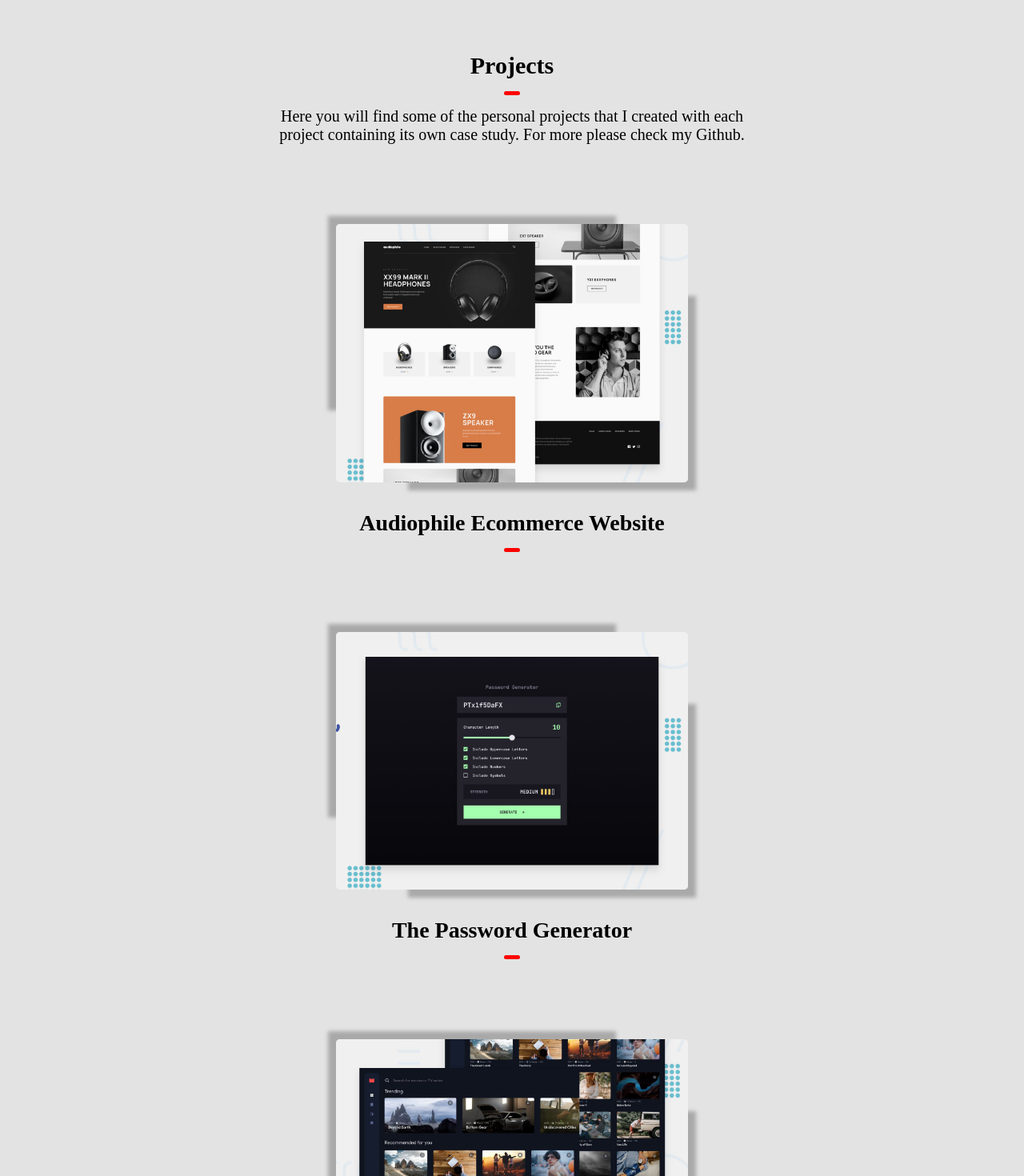
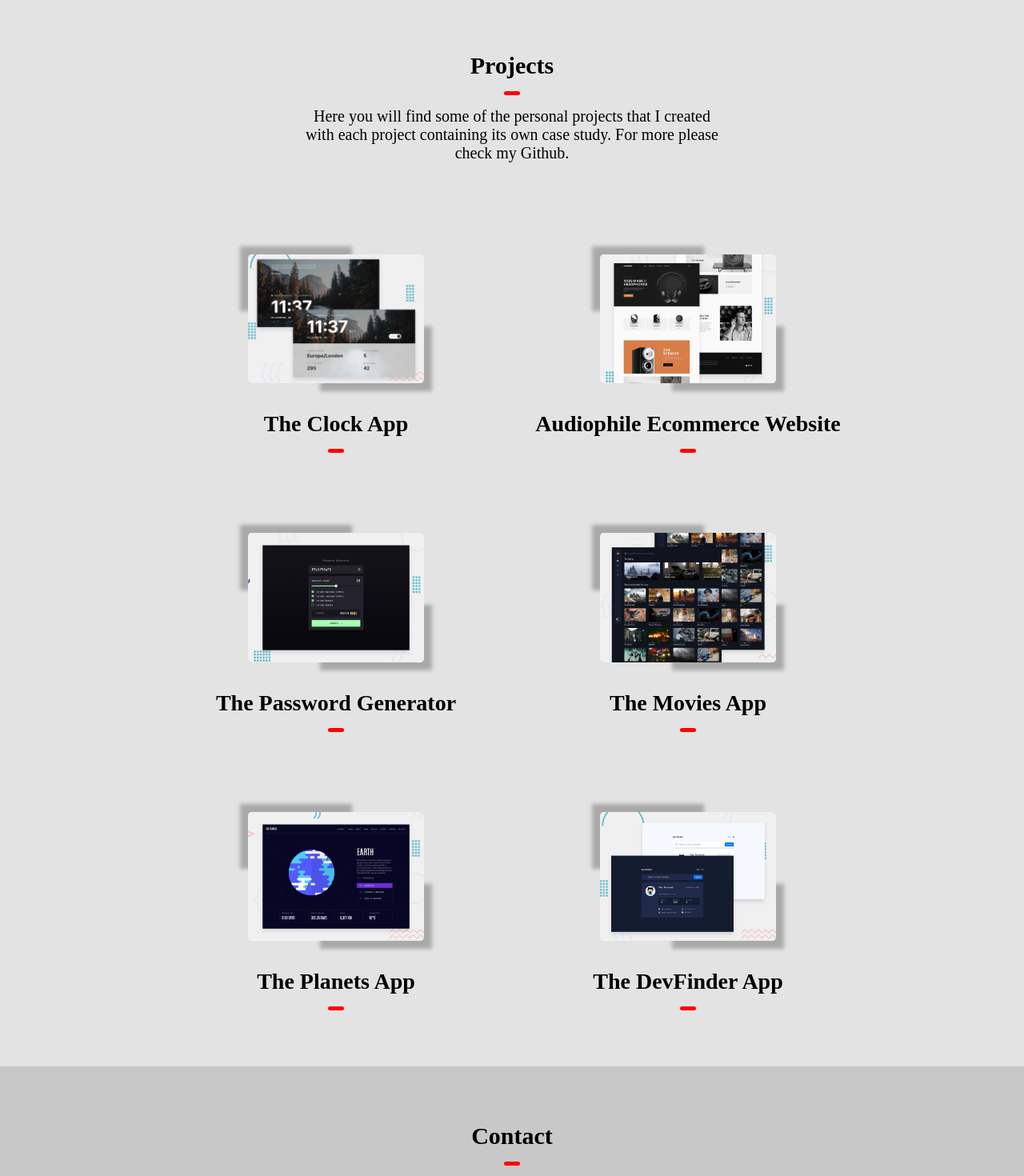
Before and after one commit to Milltiades/My-Portfolio, a React (Vite) app: page / in a window 1280 px wide. Shown: the part 1580-3050 px from the top of the page at 80% size. Built offline with nearby package versions, Linux system fonts and the light colour scheme.

Commit message:
add new project and changed projects div design

```diff
--- a/src/App.tsx
+++ b/src/App.tsx
@@ -144,6 +144,20 @@ function App() {
             each project containing its own case study. For more please check my
             Github.
           </ProjectDivP>
+<ProDiv>
+  <ProDivInside>
+          <Project>
+            <Img src="/assets/previewClock.jpg" alt="" />
+            <ImgButton
+              onClick={() =>
+                window.open("https://awesome-clock-app.netlify.app/")
+              }
+            >
+              The Clock App
+            </ImgButton>
+          </Project>
+          <UnderDiv /></ProDivInside>
+          <ProDivInside>
           <Project>
             <Img src="/assets/audpreview.jpg" alt="" />
             <ImgButton
@@ -154,7 +168,8 @@ function App() {
               Audiophile Ecommerce Website
             </ImgButton>
           </Project>
-          <UnderDiv />
+          <UnderDiv /></ProDivInside>
+          <ProDivInside>
           <Project>
             <Img src="/assets/preview.jpg" alt="" />
             <ImgButton
@@ -165,7 +180,8 @@ function App() {
               The Password Generator
             </ImgButton>
           </Project>
-          <UnderDiv />
+          <UnderDiv /></ProDivInside>
+          <ProDivInside>
           <Project>
             <Img src="/assets/image1.png" alt="" />
             <ImgButton
@@ -176,7 +192,8 @@ function App() {
               The Movies App
             </ImgButton>
           </Project>
-          <UnderDiv />
+          <UnderDiv /></ProDivInside>
+          <ProDivInside>
           <Project>
             <Img src="/assets/image2.png" alt="" />
             <ImgButton
@@ -185,7 +202,8 @@ function App() {
               The Planets App
             </ImgButton>
           </Project>
-          <UnderDiv />
+          <UnderDiv /></ProDivInside>
+          <ProDivInside>
           <Project>
             <Img src="/assets/image3.png" alt="" />
             <ImgButton
@@ -196,8 +214,12 @@ function App() {
               The DevFinder App
             </ImgButton>
           </Project>
-          <UnderDiv />
+          <UnderDiv /></ProDivInside>
+
+          </ProDiv>
+
         </ProjectsDiv>
+
         <ContactDiv ref={refC}>
           <ContactDivH2>Contact</ContactDivH2>
           <UnderDiv />
@@ -258,6 +280,20 @@ function App() {
 }
 
 export default App;
+
+const ProDivInside = styled.div`
+@media (width > 1200px) {
+  width: 50%;
+}
+
+`
+
+const ProDiv = styled.div`
+display: flex;
+flex-direction: row;
+flex-wrap: wrap;
+width: 100%;
+`
 
 const LastDiv = styled.div`
   @media (width>1200px) {
@@ -364,9 +400,13 @@ const Project = styled.div`
   display: flex;
   flex-direction: column;
   align-items: center;
+  width: 100%;
+  @media (width > 1200px) {
+
+  }
 `;
 const Img = styled.img`
-  width: 80%;
+  width: 100%;
   height: auto;
   border-radius: 5px;
   box-shadow: -50px -50px 5px -40px darkgray, 50px 50px 5px -40px darkgray;
@@ -467,7 +507,7 @@ const ProjectDivP = styled(AboutDivP)`
 
   @media (width>1200px) {
     font-size: 20px;
-    width: 70%;
+    width: 60%;
     margin: 15px auto
   }
 
```
Also changed, not shown: public/assets/previewClock.jpg (added).
